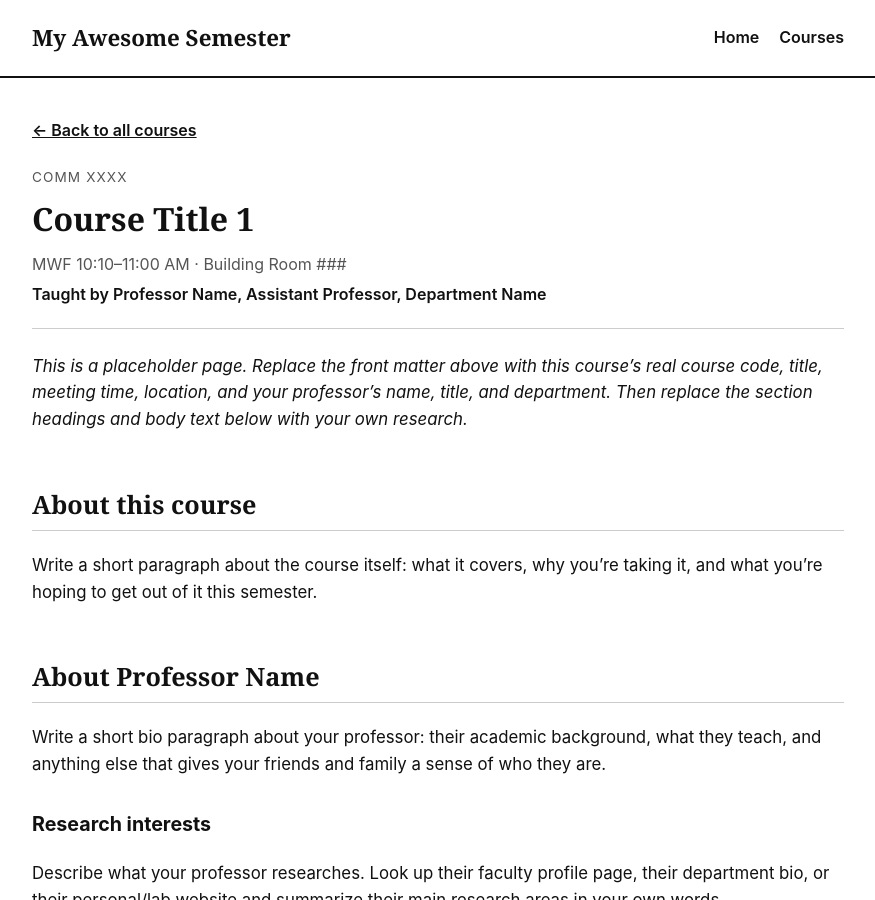
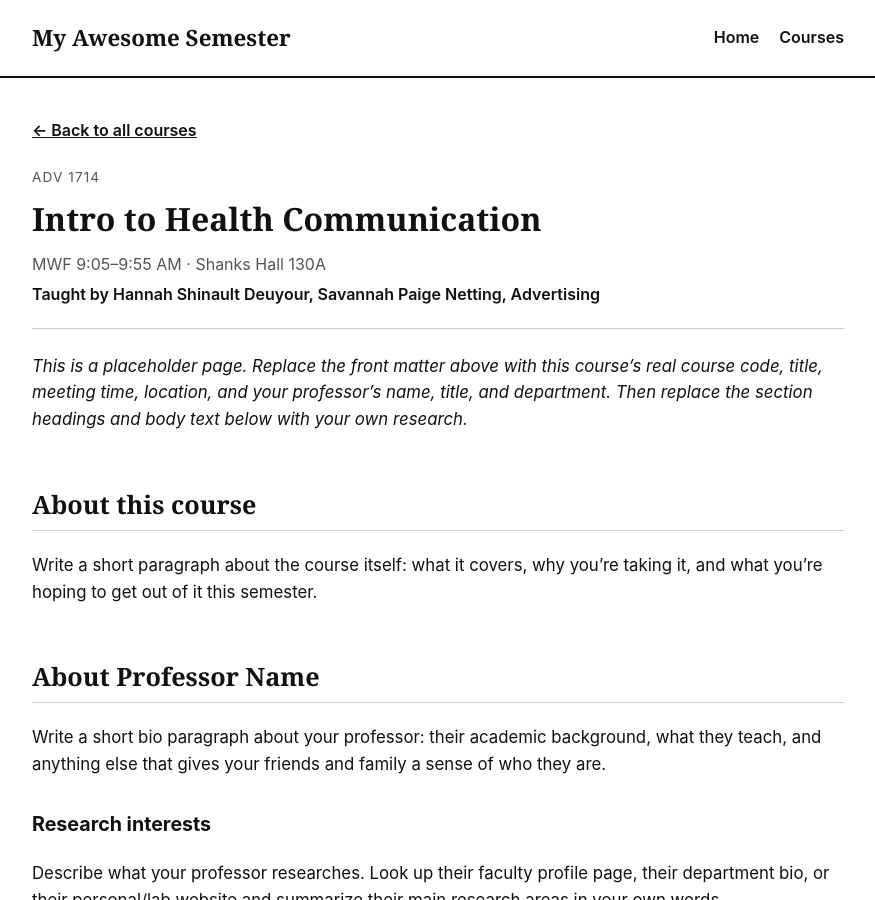
Before and after one commit to lillydonohoe/myawesomesemester, a Jekyll site: the page built from _courses/course-01.md, in a window 1280 px wide and 900 px high. Shown: the whole window, without its empty margins (202-1077 px from the left). Built offline with Jekyll 4.4.1, drawn with Linux system fonts in a browser that asks for light colours.

Commit message:
Update course details for Course 1

```diff
--- a/_courses/course-01.md
+++ b/_courses/course-01.md
@@ -1,12 +1,12 @@
 ---
 course_number: 1
-course_code: "COMM XXXX"
-course_title: "Course Title 1"
-meeting_time: "MWF 10:10–11:00 AM"
-location: "Building Room ###"
-instructor_name: "Professor Name"
-instructor_title: "Assistant Professor"
-instructor_department: "Department Name"
+course_code: "ADV 1714"
+course_title: "Intro to Health Communication"
+meeting_time: "MWF 9:05–9:55 AM"
+location: "Shanks Hall 130A"
+instructor_name: "Hannah Shinault Deuyour"
+instructor_title: "Savannah Paige Netting"
+instructor_department: "Advertising"
 ---
 
 _This is a placeholder page. Replace the front matter above with this course's real
```
